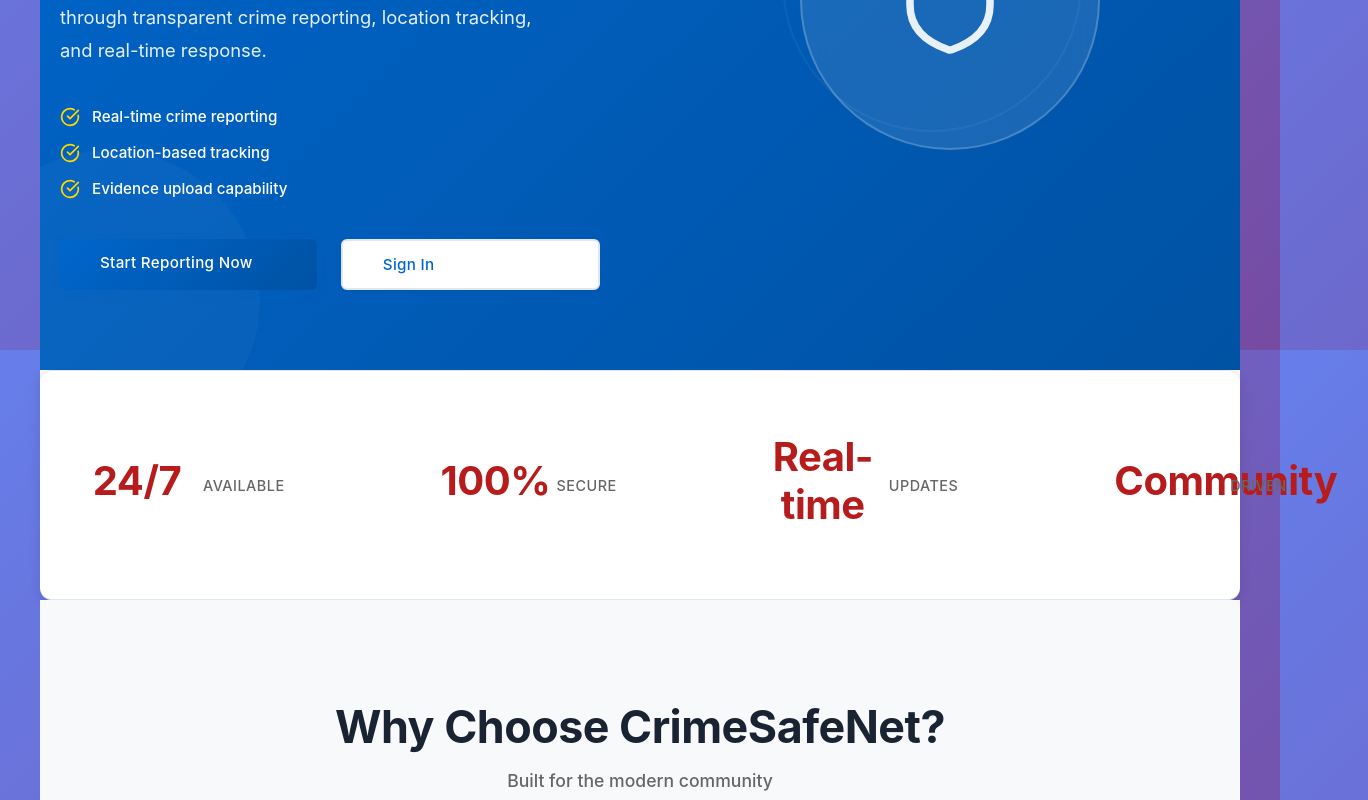
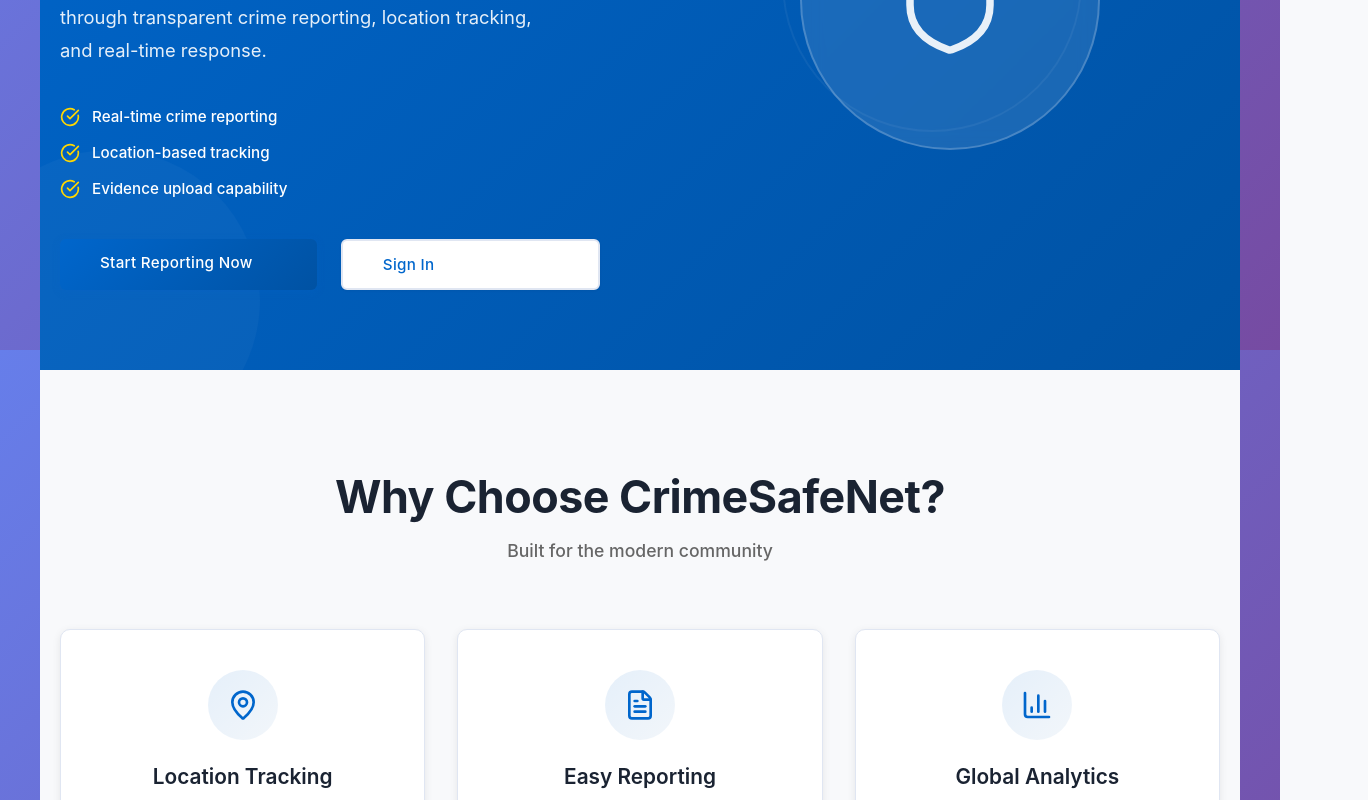
Before and after one commit to saisuswin/Crime-Safe-Net1, a React (Vite) app in the folder frontend/: page / in a window 1280 px wide. Shown: the part 450-1250 px from the top of the page, 1368 px wide, since content can reach past the window. Built offline with nearby package versions, Linux system fonts and the light colour scheme; the HTML template or start-up script is replaced by a standard one.

Commit message:
Remove stats section from home page

```diff
--- a/frontend/src/pages/Home.jsx
+++ b/frontend/src/pages/Home.jsx
@@ -42,28 +42,6 @@
             <div className="hero-graphic">
               <Shield size={120} strokeWidth={1.5} />
             </div>
-          </div>
-        </div>
-      </section>
-
-      {/* Quick Stats Section */}
-      <section className="stats-section">
-        <div className="stats-wrapper">
-          <div className="stat-item">
-            <div className="stat-number">24/7</div>
-            <div className="stat-label">Available</div>
-          </div>
-          <div className="stat-item">
-            <div className="stat-number">100%</div>
-            <div className="stat-label">Secure</div>
-          </div>
-          <div className="stat-item">
-            <div className="stat-number">Real-time</div>
-            <div className="stat-label">Updates</div>
-          </div>
-          <div className="stat-item">
-            <div className="stat-number">Community</div>
-            <div className="stat-label">Driven</div>
           </div>
         </div>
       </section>
```
